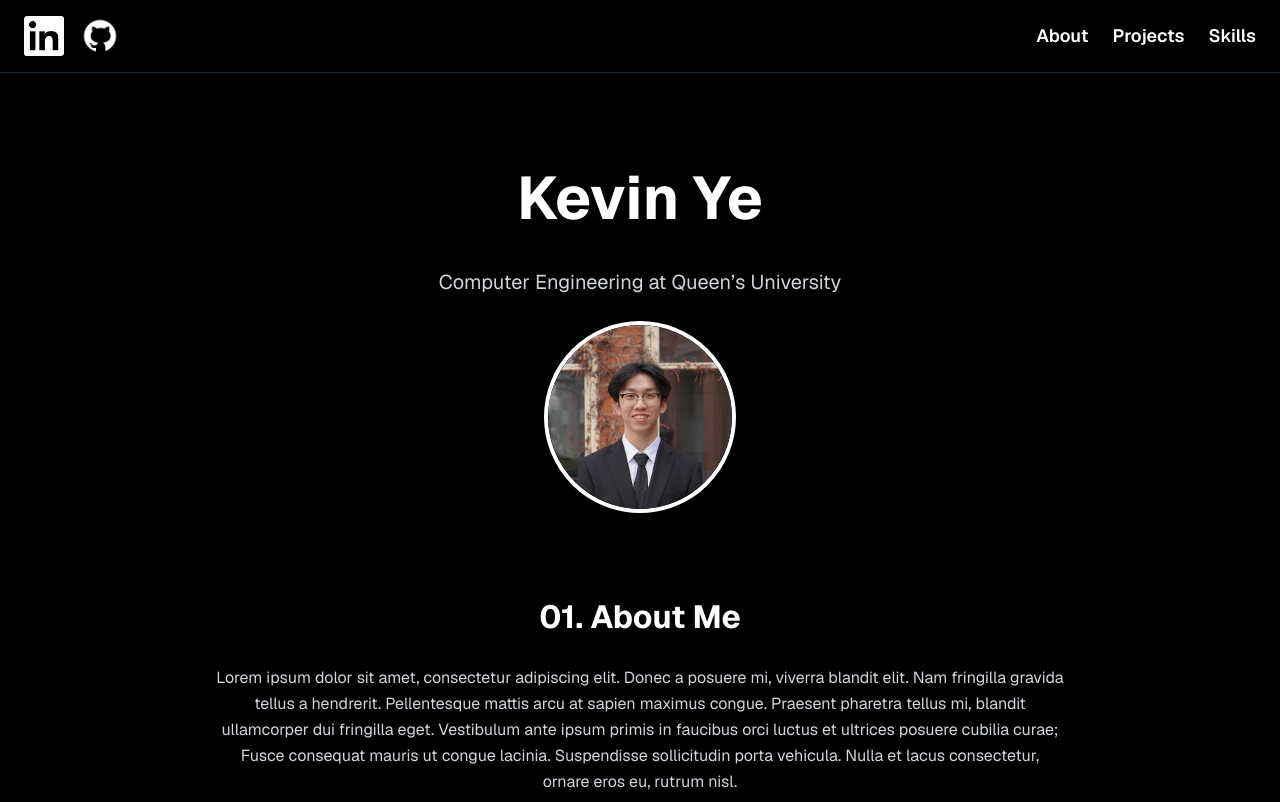
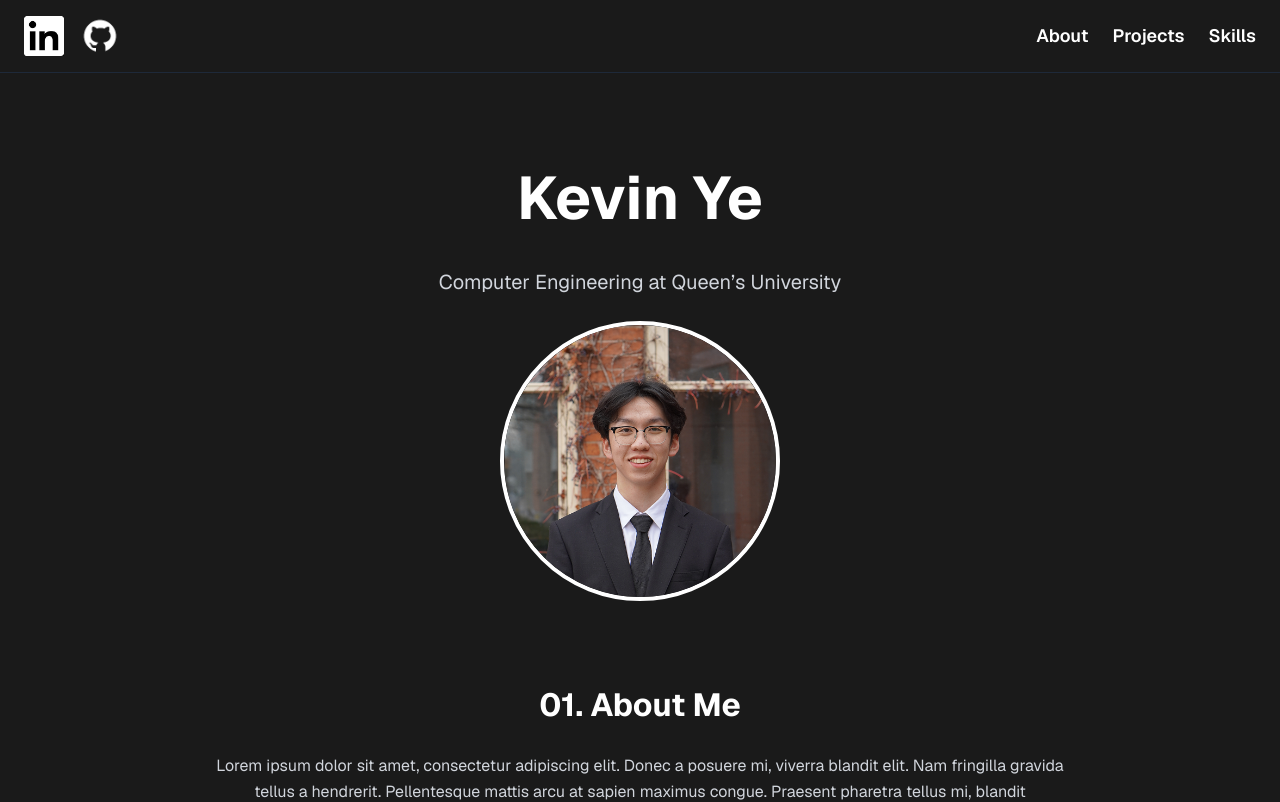
Before and after one commit to kzy0525/website, a Next.js app: page / in a window 1280 px wide. Shown: the top 802 px of the page. Built offline with nearby package versions, Linux system fonts and the light colour scheme.

Commit message:
Updated homepage text

```diff
--- a/src/app/page.js
+++ b/src/app/page.js
@@ -2,7 +2,7 @@ import Image from "next/image";
 
 export default function Home() {
   return (
-    <div className="bg-black text-white font-sans scroll-smooth">
+    <div className="bg-[#1A1A1A] text-white font-sans scroll-smooth">
       {/* --- Nav Bar --- */}
       <nav className="flex items-center justify-between px-6 py-4 border-b border-gray-800">
         <div className="flex items-center space-x-4">
@@ -24,7 +24,7 @@ export default function Home() {
       <main className="flex flex-col items-center text-center mt-20 px-4 space-y-6">
         <h1 className="text-[60px] font-cantata font-bold">Kevin Ye</h1>
         <p className="text-[20px] text-gray-300">Computer Engineering at Queen’s University</p>
-        <div className="w-48 h-48 rounded-full overflow-hidden border-4 border-white">
+        <div className="w-70 h-70 rounded-full overflow-hidden border-4 border-white">
           <Image
             src="/headshot.png"
             alt="Kevin Ye"
```
